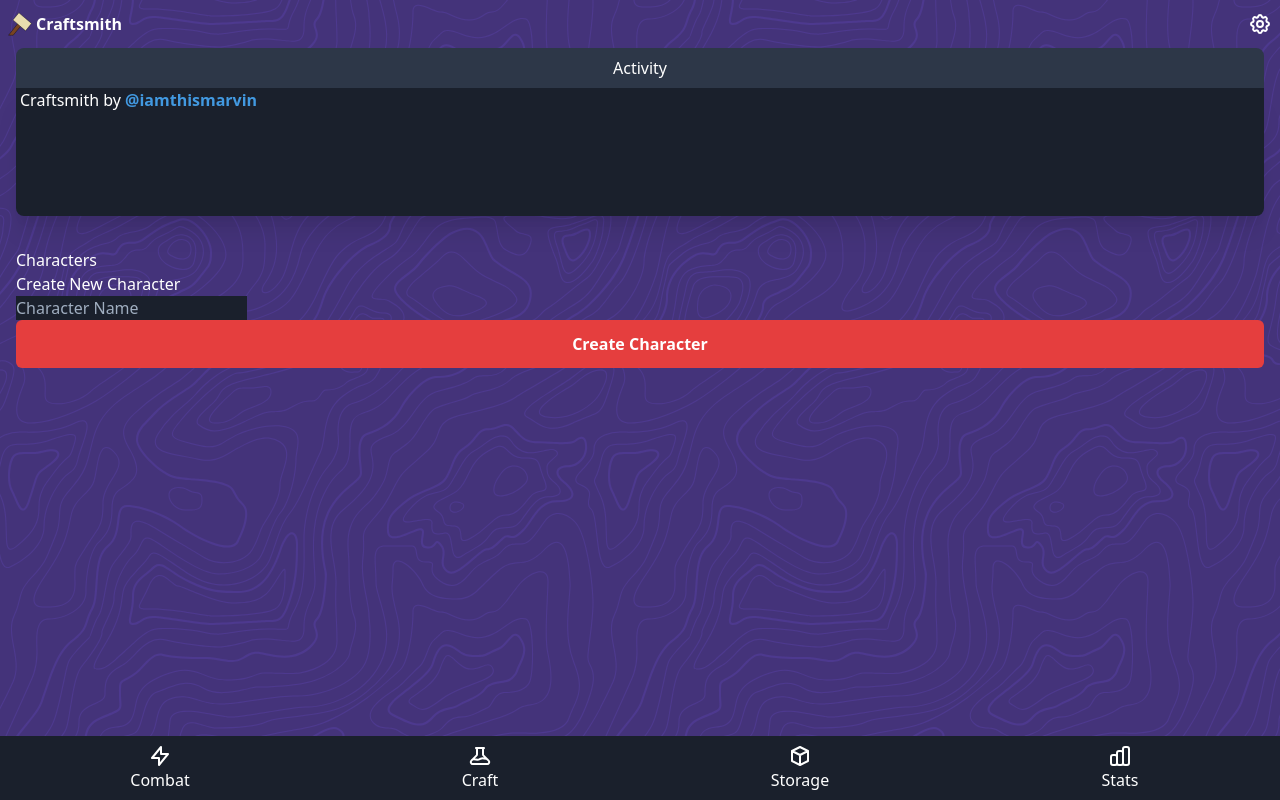
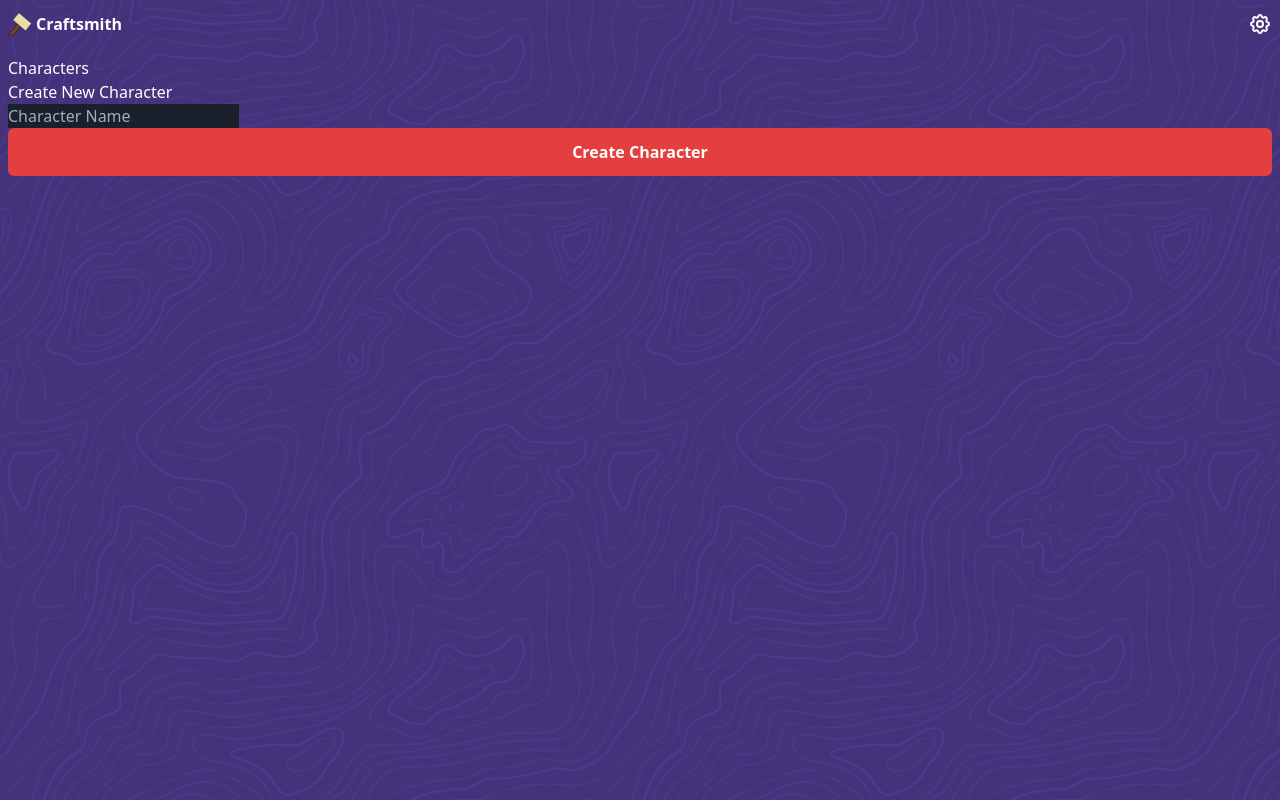
Before and after one commit to iamthismarvin/craftsmith, a Vue app: page /characters in a window 1280 px wide. Built offline with nearby package versions, Linux system fonts and the light colour scheme.

Commit message:
NEW: Create new [Default] layout.

```diff
--- /dev/null
+++ b/src/layouts/Default.vue
@@ -0,0 +1,29 @@
+<template>
+  <div class="default bg-purple-900 min-h-screen">
+    <Navigation @handle-menu="$router.push('/')" class="absolute top-0 w-full" />
+    <main class="default__body absolute bottom-0 overflow-auto text-white w-full">
+      <slot />
+    </main>
+  </div>
+</template>
+
+<script>
+import { defineAsyncComponent } from 'vue';
+
+export default {
+  name: 'Default',
+  components: {
+    Navigation: defineAsyncComponent(() => import('@/components/Navigation.vue')),
+  },
+};
+</script>
+
+<style lang="scss" scoped>
+.default {
+  background-image: url('~@/assets/images/topography.svg');
+
+  &__body {
+    height: calc(100vh - 3rem);
+  }
+}
+</style>
--- a/src/router/index.ts
+++ b/src/router/index.ts
@@ -2,6 +2,7 @@ import { createRouter, createWebHistory } from 'vue-router';
 import createStore from '@/store/index';
 import { CharacterState } from '@/utilities/interfaces';
 import App from '@/layouts/App.vue';
+import Default from '@/layouts/Default.vue';
 
 const routes = [
   {
@@ -38,7 +39,7 @@ const routes = [
     path: '/characters',
     name: 'Characters',
     component: () => import('@/views/Characters.vue'),
-    meta: { layout: App, requiresAuth: false },
+    meta: { layout: Default, requiresAuth: false },
   },
 ];
 
--- a/src/views/Characters.vue
+++ b/src/views/Characters.vue
@@ -1,5 +1,5 @@
 <template>
-  <div class="p-4">
+  <div class="p-2">
     <h2>Characters</h2>
     <button
       v-for="character in characters"
```
